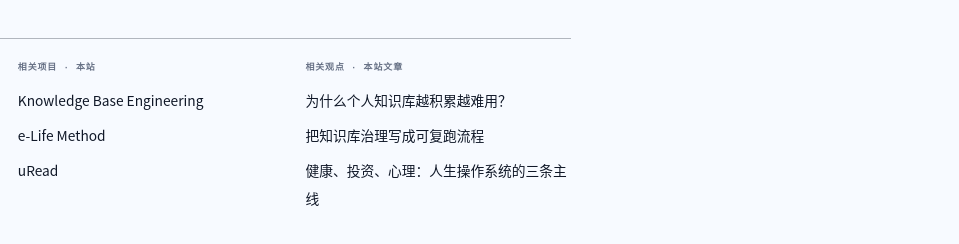
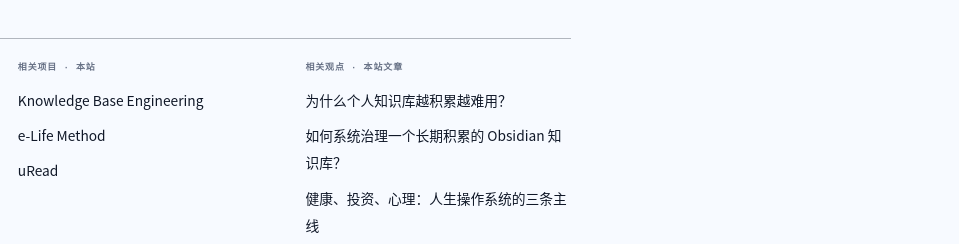
Before and after one commit to zhubao315/zhubao315.github.io, an Astro site: page /books/knowledge-base-engineering in a window 1280 px wide. Shown: the part 1800-2044 px from the top of the page, 321-1280 px from the left. Built offline with nearby package versions, Linux system fonts and the light colour scheme; Astro itself is replaced by a stand-in of ours.

Commit message:
docs: 补齐 CHANGELOG 并让书稿页从内容集合读取文章标题

```diff
--- a/src/pages/books/[slug].astro
+++ b/src/pages/books/[slug].astro
@@ -1,6 +1,7 @@
 ---
 import BaseLayout from '../../layouts/BaseLayout.astro';
 import { Image } from 'astro:assets';
+import { getCollection } from 'astro:content';
 import { ArrowUpRight, ArrowLeft } from '@lucide/astro';
 import { books, readerUrl, noteUrl } from '../../data/books';
 import { projects } from '../../data/projects';
@@ -27,21 +28,13 @@ const { book, prev, next } = Astro.props;
 const relatedProjects = book.relatedProjects
   .map((slug) => projects.find((project) => project.slug === slug))
   .filter((project) => Boolean(project));
-const relatedArticles = book.relatedArticles.map((id) => ({
-  id,
-  label: id
-    .split('-')
-    .map((word) => word.charAt(0).toUpperCase() + word.slice(1))
-    .join(' '),
-}));
-const articleTitles: Record<string, string> = {
-  'why-knowledge-bases-get-harder': '为什么个人知识库越积累越难用？',
-  'obsidian-governance-workflow': '把知识库治理写成可复跑流程',
-  'skill-evaluation-gates': 'Skill 的评测门禁',
-  'all-disciplines-lead-to-psychology': '所有领域最终通向心理学',
-  'three-lines-of-life-os': '健康、投资、心理：人生操作系统的三条主线',
-  'compounding-across-domains': '复利不是公式，是四个领域共用的失败清单',
-};
+// 文章标题从内容集合读取，不在页面里维护第二份标题表；
+// 指向不存在文章的条目直接跳过，避免生成死链。
+const articlesById = new Map((await getCollection('articles')).map((article) => [article.id, article]));
+const relatedArticles = book.relatedArticles
+  .map((id) => ({ id, article: articlesById.get(id) }))
+  .filter((entry): entry is { id: string; article: NonNullable<typeof entry.article> } => Boolean(entry.article))
+  .map(({ id, article }) => ({ id, title: article.data.title }));
 const title = `${book.title} · 自著书稿 | 朱宝 ZHUBAO`;
 ---
 
@@ -125,7 +118,7 @@ const title = `${book.title} · 自著书稿 | 朱宝 ZHUBAO`;
             <h3>相关观点 · 本站文章</h3>
             <ul>
               {relatedArticles.map((article) => (
-                <li><a href={`/articles/${article.id}/`}>{articleTitles[article.id] ?? article.label}</a></li>
+                <li><a href={`/articles/${article.id}/`}>{article.title}</a></li>
               ))}
             </ul>
           </div>
```
Also changed, not shown: CHANGELOG.md (added).
